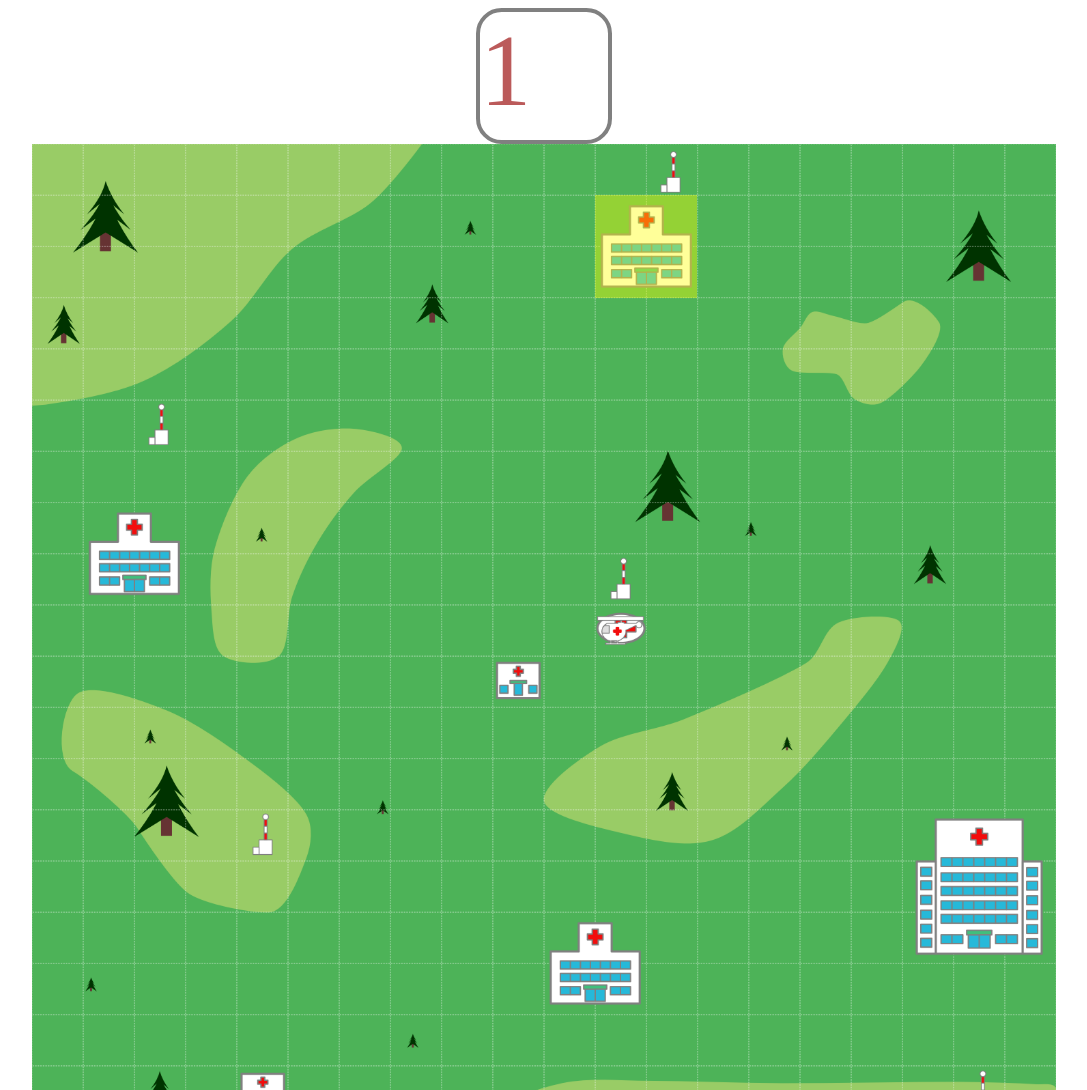
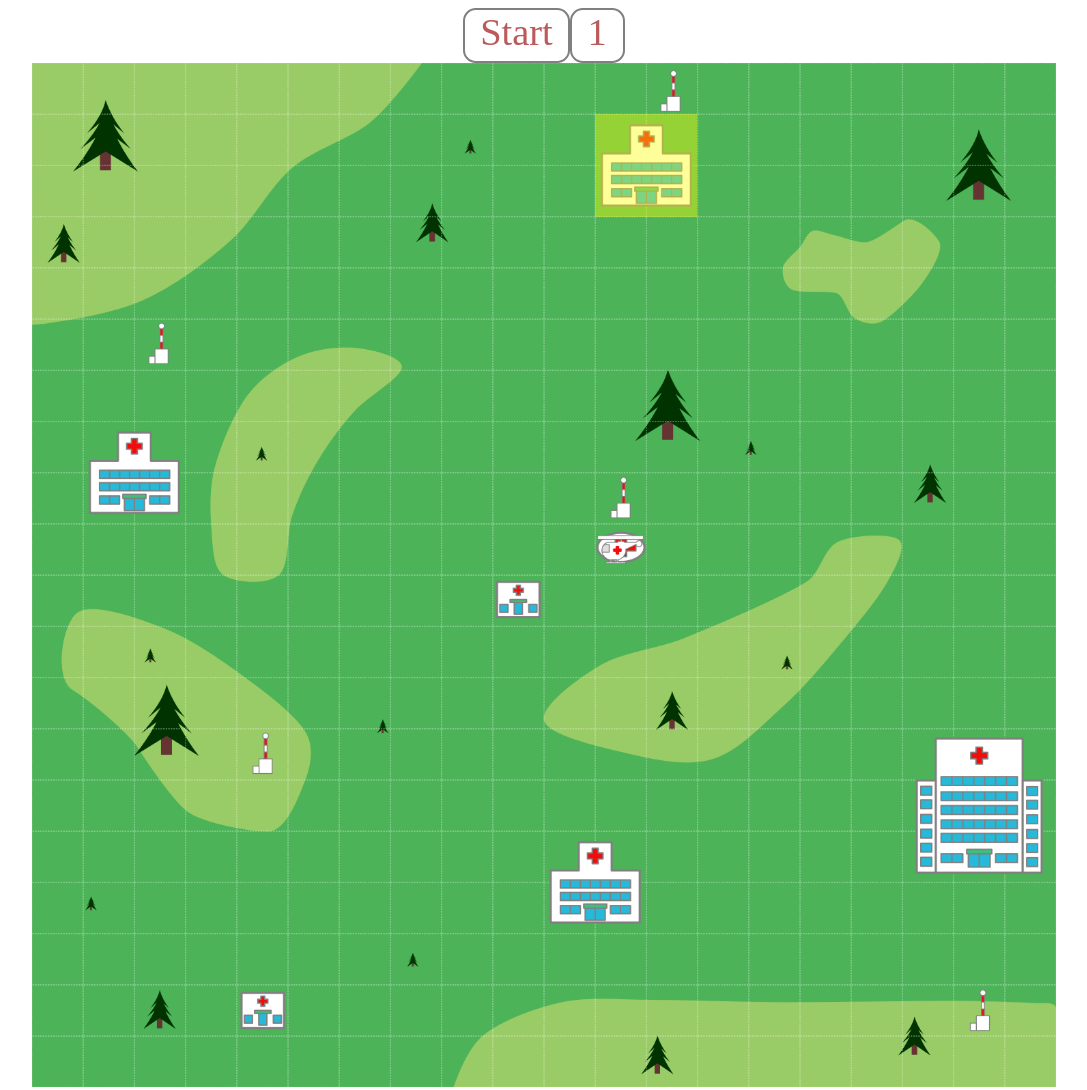
Before and after one commit to kennedymark680/pennStar4, a plain HTML site: page index.html in a window 1280 px wide. Shown: the top 1090 px of the page, without its empty margins (96-1183 px from the left). Drawn offline with Linux system fonts and the light colour scheme.

Commit message:
Created a start button

```diff
--- a/index.html
+++ b/index.html
@@ -9,7 +9,10 @@
   <title>PennStar4</title>
 </head>
 <body>
-  <div class="time"></div>
+  <section class="infoSection">
+    <div class="startButton">Start</div>
+    <div class="time"></div>
+  </section>
   <section class="board">
 
   </section>
--- a/style.css
+++ b/style.css
@@ -26,13 +26,26 @@ body {
   z-index: 2;
 }
 
+.infoSection {
+  display: flex;
+}
+
 .time {
-  height: 10vw;
-  width: 10vw;
-  font-size: 8vw;
+  height: 4vw;
+  width: 4vw;
+  font-size: 3vw;
   color: rgb(187, 90, 90);
-  border: 4px solid grey;
-  border-radius: 2vw;
-  /* border-width: 2px solid;
-  border-color: grey; */
+  border: 2px solid grey;
+  border-radius: 1vw;
+  text-align: center;
 }
+
+.startButton {
+  height: 4vw;
+  width: 8vw;
+  font-size: 3vw;
+  color: rgb(187, 90, 90);
+  border: 2px solid grey;
+  border-radius: 1vw;
+  text-align: center;
+}
```
